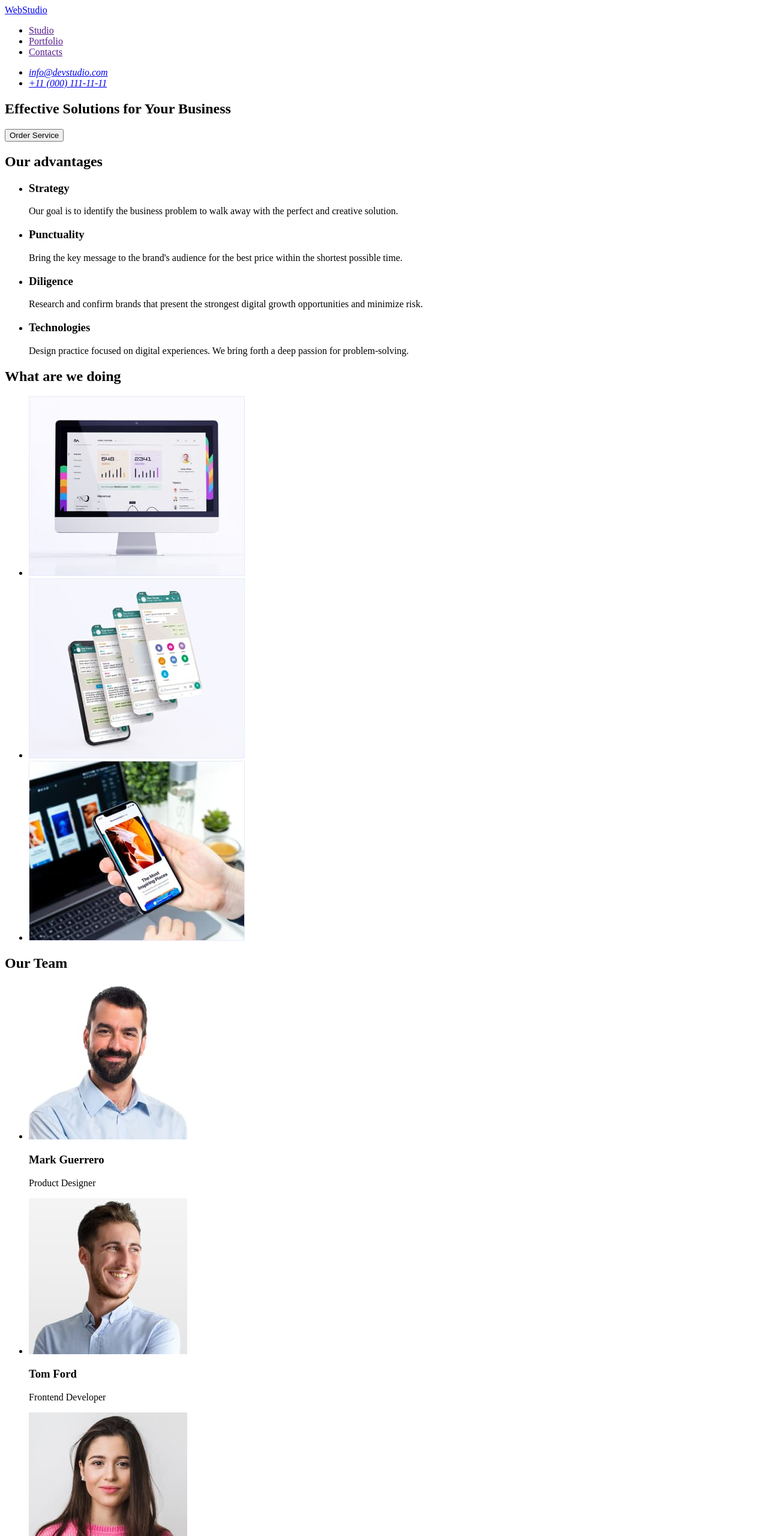
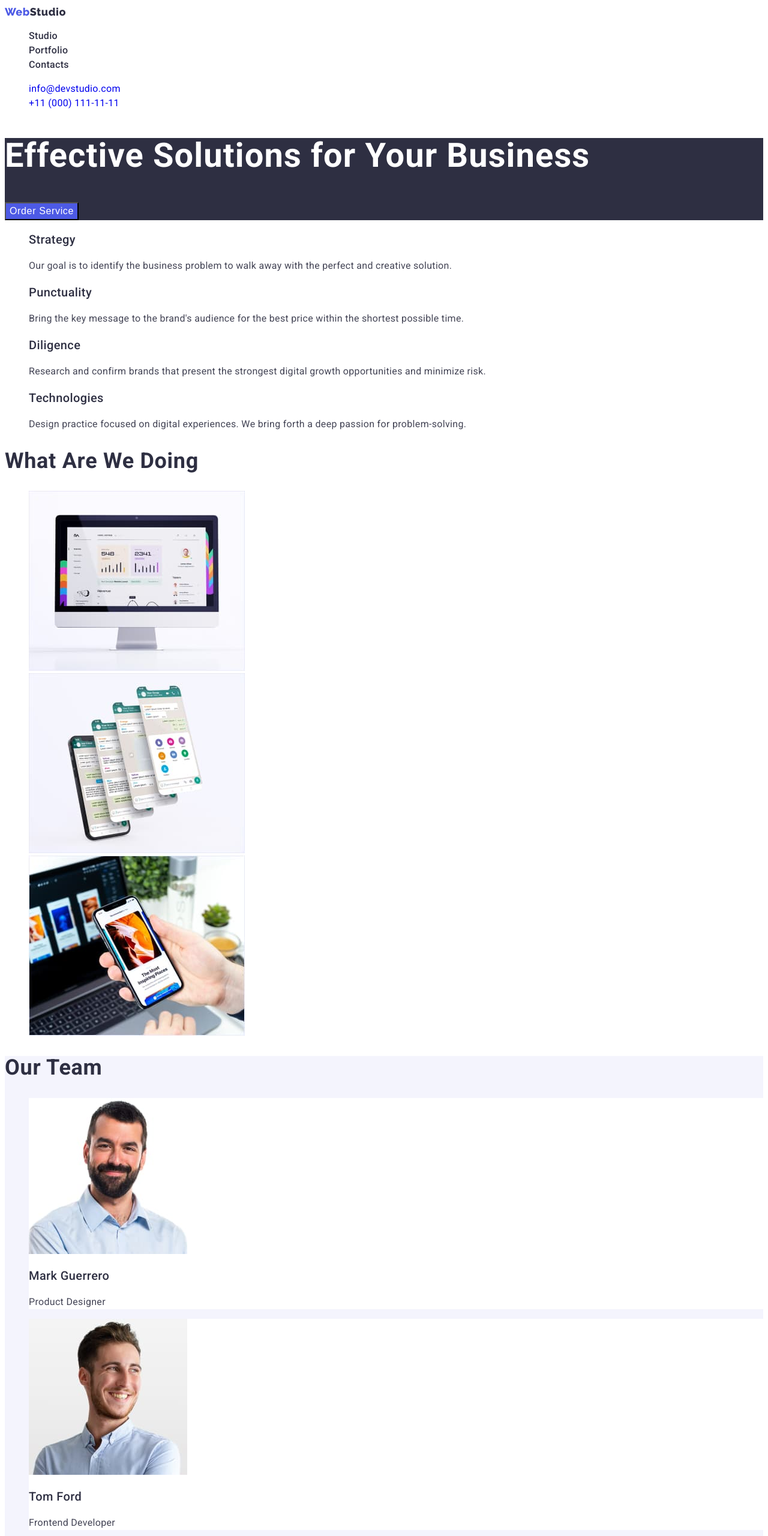
Before and after one commit to AlexandrOvsii/goit-markup-hw-02, a plain HTML site: page index.html in a window 1280 px wide. Shown: the top 2560 px of the page at 60% size. Drawn offline with Linux system fonts and the light colour scheme.

Commit message:
html+css

```diff
--- /dev/null
+++ b/css/styles.css
@@ -0,0 +1,182 @@
+body {
+  font-family: "Roboto", sans-serif;
+  color: #434455;
+}
+
+.list {
+  list-style: none;
+}
+
+.link {
+  text-decoration: none;
+}
+
+.visually-hidden {
+  position: absolute;
+  white-space: nowrap;
+  width: 1px;
+  height: 1px;
+  overflow: hidden;
+  border: 0;
+  padding: 0;
+  clip: rect(0 0 0 0);
+  clip-path: inset(50%);
+  margin: -1px;
+}
+
+/* ======================= COMPONENTS ====================== */
+/* ======================= /COMPONENTS ====================== */
+
+/* ======================= HEADER ====================== */
+.cite-logo {
+  font-family: "Raleway", sans-serif;
+  font-weight: 800;
+  font-size: 18px;
+  line-height: 1.33;
+  display: flex;
+  align-items: center;
+  letter-spacing: 0.03em;
+  color: #2e2f42;
+}
+
+.logo-color {
+  color: #4d5ae5;
+}
+
+.menu-link {
+  font-weight: 500;
+  font-size: 16px;
+  line-height: 1.5;
+  letter-spacing: 0.02em;
+  color: #2e2f42;
+}
+
+.address-link {
+  font-style: normal;
+  font-size: 16px;
+  line-height: 24px;
+  letter-spacing: 0.02em;
+}
+
+.menu-link:hover,
+.menu-link:focus {
+  color: #404bbf;
+  text-decoration: underline;
+}
+
+.address-link:hover,
+.address-link:focus {
+  color: #404bbf;
+}
+
+/* ======================= /HEADER ====================== */
+
+/* ======================= HERO ====================== */
+
+.hero-title {
+  font-weight: 700;
+  font-size: 56px;
+  line-height: 1.07;
+  letter-spacing: 0.02em;
+  color: #ffffff;
+}
+
+.modal-btn {
+  font-weight: 500;
+  font-size: 16px;
+  line-height: 1.5;
+  display: flex;
+  align-items: center;
+  letter-spacing: 0.04em;
+  color: #ffffff;
+  cursor: pointer;
+  background-color: #4d5ae5;
+}
+
+.modal-btn:hover,
+.modal-btn:focus {
+  background-color: #404bbf;
+  color: #ffffff;
+}
+
+.hero {
+  background: #2e2f42;
+}
+
+/* ======================= /HERO ====================== */
+
+/* ======================= BENEFITS ====================== */
+.benefits-title {
+  font-weight: 500;
+  font-size: 20px;
+  line-height: 1.2;
+  letter-spacing: 0.02em;
+  color: #2e2f42;
+}
+
+.benefits-description {
+  font-size: 16px;
+  line-height: 1.5;
+  letter-spacing: 0.02em;
+}
+/* ======================= /BENEFITS ====================== */
+
+/*================== ABOUT ================== */
+.about-title {
+  font-style: normal;
+  font-weight: 700;
+  font-size: 36px;
+  line-height: 1.11;
+  letter-spacing: 0.02em;
+  text-transform: capitalize;
+  color: #2e2f42;
+}
+/*==================/ABOUT ================== */
+
+/*================== TEAM ================== */
+.team-name {
+  font-weight: 500;
+  font-size: 20px;
+  line-height: 1.2;
+  letter-spacing: 0.02em;
+  color: #2e2f42;
+}
+
+.team-description {
+  font-size: 16px;
+  line-height: 1.5;
+  letter-spacing: 0.02em;
+}
+
+.team {
+  background: #f4f4fd;
+}
+
+.team-item {
+  background: #ffffff;
+}
+/*================== /TEAM ================== */
+
+/*================== FOOTER ================== */
+.footer {
+  background: #2e2f42;
+}
+.footer-description {
+  color: #e7e9fc;
+}
+
+.footer-logo {
+  font-family: "Raleway", sans-serif;
+  font-weight: 800;
+  font-size: 18px;
+  line-height: 1.33;
+  display: flex;
+  align-items: center;
+  letter-spacing: 0.03em;
+  color: #4d5ae5;
+}
+
+.footer-logo-color {
+  color: #f4f4fd;
+}
+/*================== /FOOTER ================== */
--- a/index.html
+++ b/index.html
@@ -5,72 +5,93 @@
     <meta http-equiv="X-UA-Compatible" content="IE=edge" />
     <meta name="viewport" content="width=device-width, initial-scale=1.0" />
     <title>WebStudio</title>
+    <link rel="preconnect" href="https://fonts.googleapis.com" />
+    <link rel="preconnect" href="https://fonts.gstatic.com" crossorigin />
+    <link
+      href="https://fonts.googleapis.com/css2?family=Raleway:wght@800&family=Roboto:wght@400;500;700;900&display=swap"
+      rel="stylesheet"
+    />
+    <link rel="stylesheet" href="./css/styles.css" />
   </head>
   <body>
-    <header>
-      <nav>
-        <a href="./index.html">WebStudio</a>
-        <ul>
-          <li>
-            <a href="">Studio</a>
+    <!--HEADER-->
+    <header class="page-header">
+      <nav class="main-navigation">
+        <a class="cite-logo link" href=""
+          ><span class="logo-color">Web</span>Studio</a
+        >
+        <ul class="menu list">
+          <li class="menu-item">
+            <a class="menu-link link" href="./index.html">Studio</a>
           </li>
-          <li>
-            <a href="">Portfolio</a>
+          <li class="menu-item">
+            <a class="menu-link link" href="./portfolio.html">Portfolio</a>
           </li>
-          <li>
-            <a href="">Contacts</a>
+          <li class="menu-item">
+            <a class="menu-link link" href="">Contacts</a>
           </li>
         </ul>
       </nav>
-      <address>
-        <ul>
-          <li><a href="mailto:info@devstudio.com">info@devstudio.com</a></li>
-          <li><a href="tel:+110001111111">+11 (000) 111-11-11</a></li>
+      <address class="address">
+        <ul class="address-menu list">
+          <li>
+            <a class="address-link link" href="mailto:info@devstudio.com"
+              >info@devstudio.com</a
+            >
+          </li>
+          <li>
+            <a class="address-link link" href="tel:+110001111111"
+              >+11 (000) 111-11-11</a
+            >
+          </li>
         </ul>
       </address>
     </header>
+    <!--HERO-->
     <main>
-      <section>
-        <h1>Effective Solutions for Your Business</h1>
-        <button type="button">Order Service</button>
+      <section class="hero">
+        <h1 class="hero-title">Effective Solutions for Your Business</h1>
+        <button class="modal-btn" type="button">Order Service</button>
       </section>
-      <section>
-        <h2>Our advantages</h2>
-        <ul>
-          <li>
-            <h3>Strategy</h3>
-            <p>
+      <!--BENEFITS-->
+      <section class="benefits">
+        <h2 class="visually-hidden">Our advantages</h2>
+        <ul class="benefits-list list">
+          <li class="benefits-item">
+            <h3 class="benefits-title">Strategy</h3>
+            <p class="benefits-description">
               Our goal is to identify the business problem to walk away with the
               perfect and creative solution.
             </p>
           </li>
-          <li>
-            <h3>Punctuality</h3>
-            <p>
+          <li class="benefits-item">
+            <h3 class="benefits-title">Punctuality</h3>
+            <p class="benefits-description">
               Bring the key message to the brand's audience for the best price
               within the shortest possible time.
             </p>
           </li>
-          <li>
-            <h3>Diligence</h3>
-            <p>
+          <li class="benefits-item">
+            <h3 class="benefits-title">Diligence</h3>
+            <p class="benefits-description">
               Research and confirm brands that present the strongest digital
               growth opportunities and minimize risk.
             </p>
           </li>
-          <li>
-            <h3>Technologies</h3>
-            <p>
+          <li class="benefits-item">
+            <h3 class="benefits-title">Technologies</h3>
+            <p class="benefits-description">
               Design practice focused on digital experiences. We bring forth a
               deep passion for problem-solving.
             </p>
           </li>
         </ul>
       </section>
-      <section>
-        <h2>What are we doing</h2>
-        <ul>
-          <li>
+      <!--ABOUT-->
+      <section class="about">
+        <h2 class="about-title">What are we doing</h2>
+        <ul class="about-list list">
+          <li class="about-img">
             <img
               src="./images/computer.jpg"
               alt="computer"
@@ -78,7 +99,7 @@
               height="300"
             />
           </li>
-          <li>
+          <li class="about-img">
             <img
               src="./images/mobile-messenger.jpg"
               alt="mobile-messenger"
@@ -86,7 +107,7 @@
               height="300"
             />
           </li>
-          <li>
+          <li class="about-img">
             <img
               src="./images/mobile-with-laptop.jpg"
               alt="mobile-with-laptop"
@@ -96,55 +117,59 @@
           </li>
         </ul>
       </section>
-      <section>
-        <h2>Our Team</h2>
-        <ul>
-          <li>
+      <!--TEAM-->
+      <section class="team">
+        <h2 class="about-title">Our Team</h2>
+        <ul class="about-list list">
+          <li class="team-item">
             <img
               src="./images/mark-guerrero.jpg"
               alt="mark-guerrero"
               width="264"
               height="260"
             />
-            <h3>Mark Guerrero</h3>
-            <p>Product Designer</p>
+            <h3 class="team-name">Mark Guerrero</h3>
+            <p class="team-description">Product Designer</p>
           </li>
-          <li>
+          <li class="team-item">
             <img
               src="./images/tom-ford.jpg"
               alt="tom-ford"
               width="264"
               height="260"
             />
-            <h3>Tom Ford</h3>
-            <p>Frontend Developer</p>
+            <h3 class="team-name">Tom Ford</h3>
+            <p class="team-description">Frontend Developer</p>
           </li>
-          <li>
+          <li class="team-item">
             <img
               src="./images/camilla-garcia.jpg"
               alt="camilla-garcia"
               width="264"
               height="260"
             />
-            <h3>Camila Garcia</h3>
-            <p>Marketing</p>
+            <h3 class="team-name">Camila Garcia</h3>
+            <p class="team-description">Marketing</p>
           </li>
-          <li>
+          <li class="team-item">
             <img
               src="./images/daniel-wilson.jpg"
               alt="daniel-wilson"
               width="264"
               height="260"
             />
-            <h3>Daniel Wilson</h3>
-            <p>UI Designer</p>
+            <h3 class="team-name">Daniel Wilson</h3>
+            <p class="team-description">UI Designer</p>
           </li>
         </ul>
       </section>
     </main>
-    <footer>
-      <a href="./index.html">WebStudio</a>
-      <p>
+    <!--FOOTER-->
+    <footer class="footer">
+      <a class="footer-logo link" href=""
+        >Web<span class="footer-logo-color">Studio</span></a
+      >
+      <p class="footer-description">
         Increase the flow of customers and sales for your business with digital
         marketing & growth solutions.
       </p>
```
Also changed, not shown: portfolio.html (added, +177 -0 lines), images/portfolio-images-row1/banking-app.jpg (added), images/portfolio-images-row1/cashless-payment.jpg (added), images/portfolio-images-row1/meditation-app.jpg (added), images/portfolio-images-row2/online-courses.jpg (added), images/portfolio-images-row2/screen-illustrations.jpg (added), images/portfolio-images-row2/taxi-service.jpg (added), images/portfolio-images-row3/fresh-coffee.jpg (added), images/portfolio-images-row3/instagram-stories-concept.jpg (added), images/portfolio-images-row3/organic-food.jpg (added).
